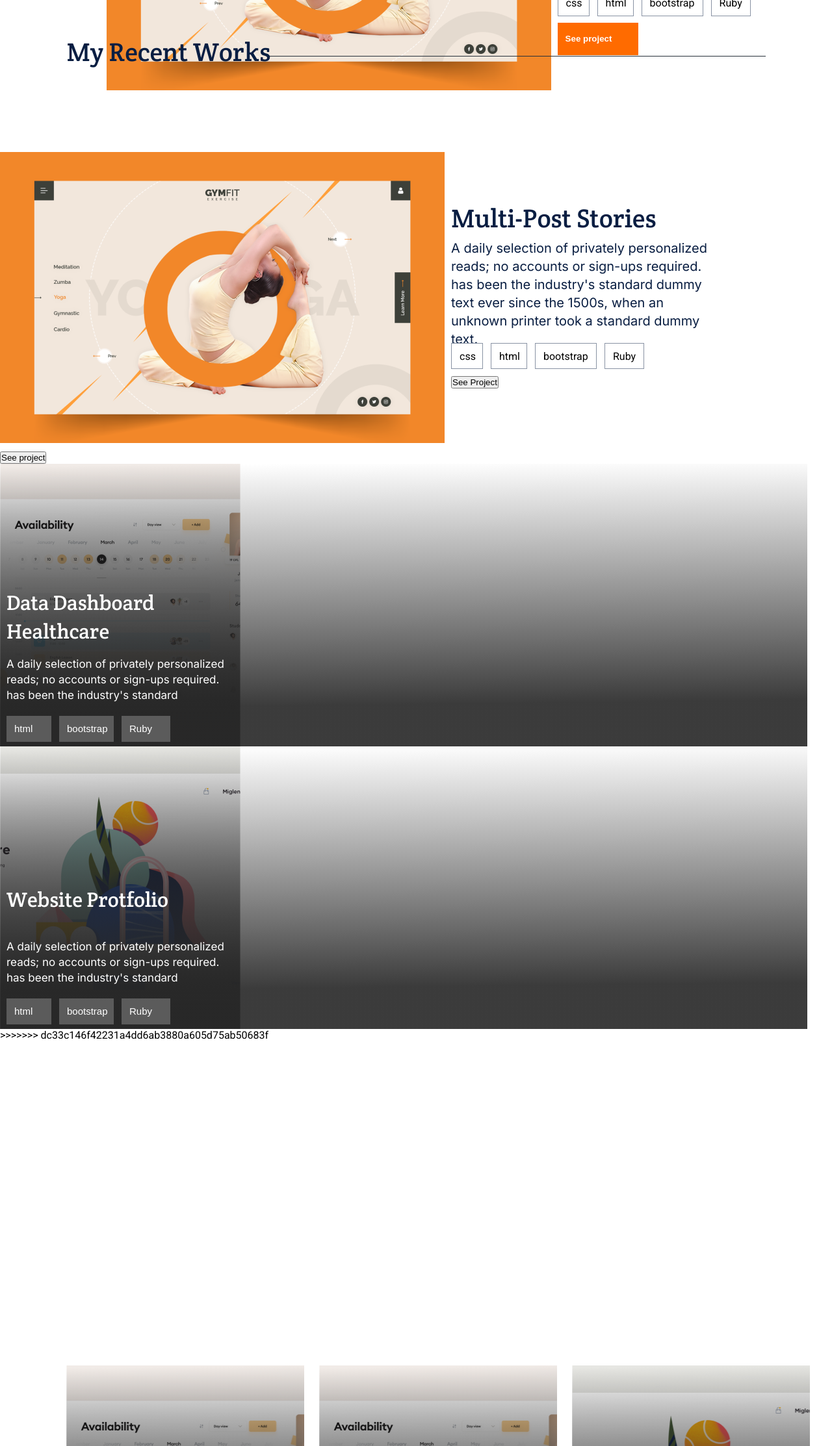
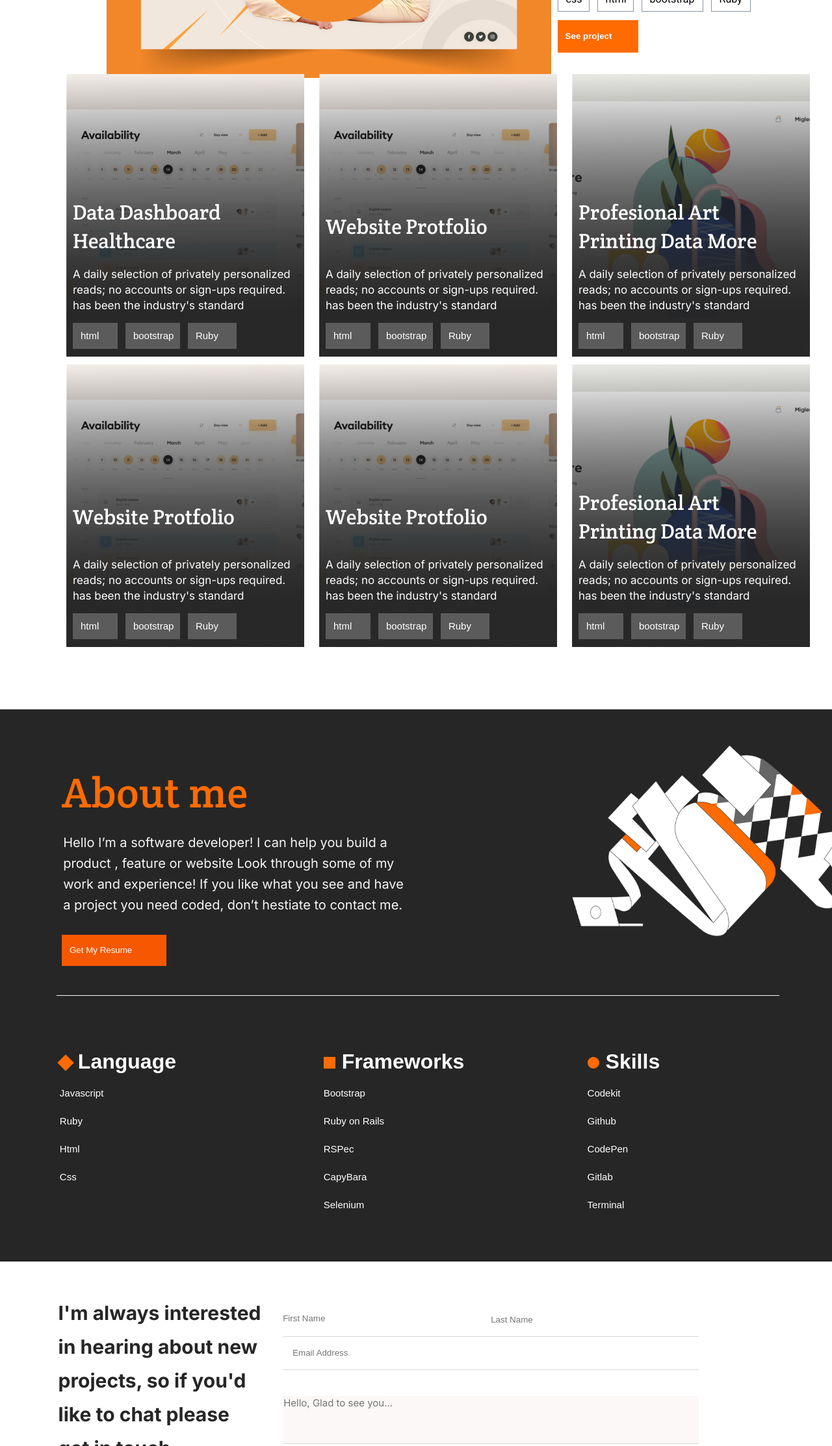
Before and after one commit to Ellyboi/Portfolio, a website: page index.html in a window 1280 px wide. Shown: the part 1140-3366 px from the top of the page at 65% size. Drawn offline with Linux system fonts and the light colour scheme.

Commit message:
Update to css and html according to the code reviewer

```diff
--- a/index.html
+++ b/index.html
@@ -56,7 +56,6 @@
 
 
                <!--RECENT WORKS SECTION-->
-<<<<<<< HEAD
               <section>
                 <div class="workcards">
                         <div class="thande">
@@ -82,65 +81,6 @@
                         </div>
                 </div>
              </section>
-=======
-     <section class="workcards">
-      <article class="workcard">
-        <div class="thande">
-          <h1 class="recent">My Recent Works</h1>
-          <div class="bar"><div id="bar"></div></div>
-        </div>
-       <div class="Multi-post">
-         <div><img src="img/Img Placeholder.png" alt="" class="img-placeholder"></div>
-         <div class="storiesq">
-            <h2 class="stories"> Multi-Post Stories</h2>
-            <p class="paragraph">A daily selection of privately personalized reads; no accounts or sign-ups required. has been the industry's standard dummy text ever since the 1500s, when an unknown printer took a standard dummy text.</p>
-            <div class="tags">
-              <ul>
-                <li class="tag css">css</li>
-                <li class="tag html">html</li>
-                <li class="tag bootstrap">bootstrap</li>
-                <li class="tag ruby">Ruby</li>
-              </ul>
-            </div>
-              <button class="projects">See Project </button>
-          </div>
-       </div>
-      </article>
-     </section>
-
-     <section id="boxes">
-      <div class="box2">
-          <div class="box">
-            <div class="tags1">
-              <button class="projects1">See project</button>
-              </div>
-          </div>
-
-          <div class="boxQ">
-            <h2 class="stories1"> Data Dashboard <br>Healthcare</h2>
-            <p class="paragraph1">A daily selection of privately personalized reads; no accounts or sign-ups required. has been the industry's standard</p>
-            <div class="tags1">
-                <ul>
-                  <li class="tag html1">html</li>
-                  <li class="tag bootstrap1">bootstrap</li>
-                  <li class="tag ruby1">Ruby</li>
-                </ul>
-              </div>
-          </div>
-
-          <div class="boxR">
-            <h2 class="stories1"> Website Protfolio </h2>
-            <p class="paragraph1">A daily selection of privately personalized reads; no accounts or sign-ups required. has been the industry's standard</p>
-            <div class="tags1">
-                <ul>
-                  <li class="tag html1">html</li>
-                  <li class="tag bootstrap1">bootstrap</li>
-                  <li class="tag ruby1">Ruby</li>
-                </ul>
-              </div>
-          </div>
-        </div>
->>>>>>> dc33c146f42231a4dd6ab3880a605d75ab50683f
 
 
 
@@ -310,16 +250,16 @@
   </section>
 
               <section id="contact" class="site-section section-form text-center">
-                  <div class="contain">
+                <div class="contain">
                     <p class="contact-paragraph">I'm always interested in hearing about new projects, so if you'd like to chat please <br> get in touch.</p>
-                  <form id="form" action="https://formspree.io/f/myyvrjyj" method="post" class="myform" >
+                   <form id="form" action="https://formspree.io/f/myyvrjyj" method="post" class="myform" >
                     <div class="row">
                       <div class="row1">
                         <div class="col-sm-6">
-                          <input type="text" name="name" class="form-control3" placeholder="First Name" maxlength="30" required>
+                          <input type="text" name="name" class="form-control-FirstName" placeholder="First Name" maxlength="30" required>
                         </div>
                         <div class="col-sm-6f">
-                          <input type="text" name="name" class="form-control2" placeholder="Last Name" maxlength="30" required >
+                          <input type="text" name="name" class="form-control-LastName" placeholder="Last Name" maxlength="30" required >
                         </div>
                       </div>
 
@@ -329,7 +269,7 @@
                       <div class="col-sm-6">
                           <textarea name="message" id="message" class="form-control" placeholder="Hello, Glad to see you..."  maxlength="500" required></textarea>
                       </div>
-                      </div>
+                    </div>
                           <button href="#" class="project8" type="submit" value="Get In touch">Get in touch</button>
                   </form>
                 </div>
--- a/style.css
+++ b/style.css
@@ -1,6 +1,3 @@
-/* stylelint-disable no-eol-whitespace */
-/* stylelint-disable no-descending-specificity */
-/* stylelint-disable no-duplicate-selectors */
 * {
   margin: 0;
   padding: 0;
@@ -244,6 +241,7 @@ p {
   padding: 8px 12px;
   background: #ebebff;
   justify-content: space-between;
+  margin-top: 25px;
 }
 
 .html {
@@ -311,7 +309,7 @@ p {
   flex-direction: row;
   align-items: center;
   padding: 12px;
-  margin-bottom: 18px;
+  margin-top: 25px;
   gap: 10px;
   width: 124px;
   height: 50px;
@@ -345,24 +343,22 @@ p {
   gap: 10px;
   width: 124px;
   height: 48px;
-  left: calc(50% - 124px / 2);
-  top: calc(50% - 48px / 2);
   background: #ff6b00;
   border: none;
   text-align: center;
 }
 
 .action {
-  height: 48px;
+  height: auto;
   left: 0;
   right: 0;
   background-color: #ff6b00;
   display: flex;
-  visibility: hidden;
   justify-content: center;
   text-align: center;
   z-index: 2;
   margin-top: 36px;
+  visibility: hidden;
 }
 
 .btn_text {
@@ -515,7 +511,7 @@ p {
   width: 236px;
   padding-left: 10px;
   position: relative;
-  top: 75px;
+  top: 45px;
 }
 
 /**************************** ABOUT ME SECTION **********************************/
@@ -749,15 +745,16 @@ p {
 .myform {
   width: 50%;
   padding-right: 16%;
-  margin-top: 50px;
   padding-left: 30px;
 }
 
 .row {
+  width: 50vw;
   display: flex;
   align-items: center;
   color: #262626;
   padding-top: 50px;
+  flex-direction: column;
 }
 
 .projects:hover {
@@ -775,13 +772,6 @@ p {
   color: #ff6b00;
 }
 
-.get:hover {
-  background-color: #f0bf9c;
-  transition-duration: 0.05s;
-  cursor: pointer;
-  color: #1a2236;
-}
-
 .section-form {
   padding-bottom: 20px;
 }
@@ -791,7 +781,7 @@ p {
 }
 
 .form-control {
-  width: 320px;
+  width: 100%;
   padding-left: 15px;
   border: 0;
   border-bottom: 1px solid hsl(15, 5%, 85%);
@@ -800,11 +790,6 @@ p {
   box-shadow: none;
   outline: 0 none transparent;
   min-height: 50px;
-}
-
-.form-control:focus {
-  box-shadow: none;
-  border-bottom-color: #e1e1e1;
 }
 
 .project8 {
@@ -826,7 +811,7 @@ p {
   background-color: #fbf8f7;
   width: 100%;
   height: 70px;
-  padding-top: 10px;
+  padding-top: 3px;
   color: #3c3a39;
   font-family: 'Inter', sans-serif;
   font-style: normal;
@@ -847,9 +832,14 @@ textarea {
   flex-direction: row;
 }
 
-.form-control {
+.col-sm-6 {
+  display: flex;
+  flex-direction: row;
   width: 100%;
-  padding-left: 15px;
+}
+
+.form-control-FirstName {
+  width: 25vw;
   border: 0;
   border-bottom: 1px solid hsl(15, 5%, 85%);
   border-radius: 0;
@@ -859,28 +849,10 @@ textarea {
   min-height: 50px;
 }
 
-.col-sm-6 {
-  display: flex;
-  flex-direction: row;
-}
-
-.form-control3 {
-  width: 47%;
+.form-control-LastName {
+  width: 25vw;
+  margin-top: 5px;
   border: 0;
-  border-bottom: 1px solid hsl(15, 5%, 85%);
-  border-radius: 0;
-  background-color: transparent;
-  box-shadow: none;
-  outline: 0 none transparent;
-  min-height: 70px;
-  padding-right: -60px;
-}
-
-.form-control2 {
-  width: 47%;
-  margin-top: -52px;
-  border: 0;
-  float: right;
   border-bottom: 1px solid hsl(15, 5%, 85%);
   border-radius: 0;
   background-color: transparent;
@@ -890,6 +862,7 @@ textarea {
 }
 
 .row1 {
+  display: flex;
   flex-direction: row;
 }
 
@@ -926,9 +899,9 @@ footer ul li {
   cursor: pointer;
 }
 
-.button-See-projects1:hover {
+.see_project_action_btn:hover {
   background-color: #f0bf9c;
-  transition-duration: 0.05s;
+  transition-duration: 0.15s;
   cursor: pointer;
   color: #ff6b00;
 }
@@ -941,12 +914,12 @@ footer ul li {
 }
 
 .boxQ:hover {
-  background: url(img/Img\ Placeholder8.png);
+  background: url(img/Card\ Works.png);
   border-style: solid;
 }
 
 .boxR:hover {
-  background: url(img/Img\ Placeholder8.png);
+  background: url(img/Card\ Works.png);
   border-style: solid;
 }
 
@@ -980,7 +953,6 @@ button :active {
 button :disabled {
   display: flex;
   flex-direction: row;
-  align-items: center;
   padding: 12px;
   gap: 10px;
   position: absolute;
@@ -992,7 +964,7 @@ button :disabled {
 }
 
 .boxQ :hover + .action {
-  visibility: visible;
+  visibility: hidden;
 }
 
 .boxQ:hover p {
@@ -1008,7 +980,7 @@ button :disabled {
 }
 
 .boxR :hover + .action {
-  visibility: visible;
+  visibility: hidden;
 }
 
 .boxR:hover p {
@@ -1260,12 +1232,6 @@ button :disabled {
     min-height: 70px;
   }
 
-  #form {
-    display: flex;
-    flex-direction: column;
-    align-items: center;
-  }
-
   .contain {
     padding-top: 30px;
     display: flex;
```
Also changed, not shown: img/Card Works.png (added).
